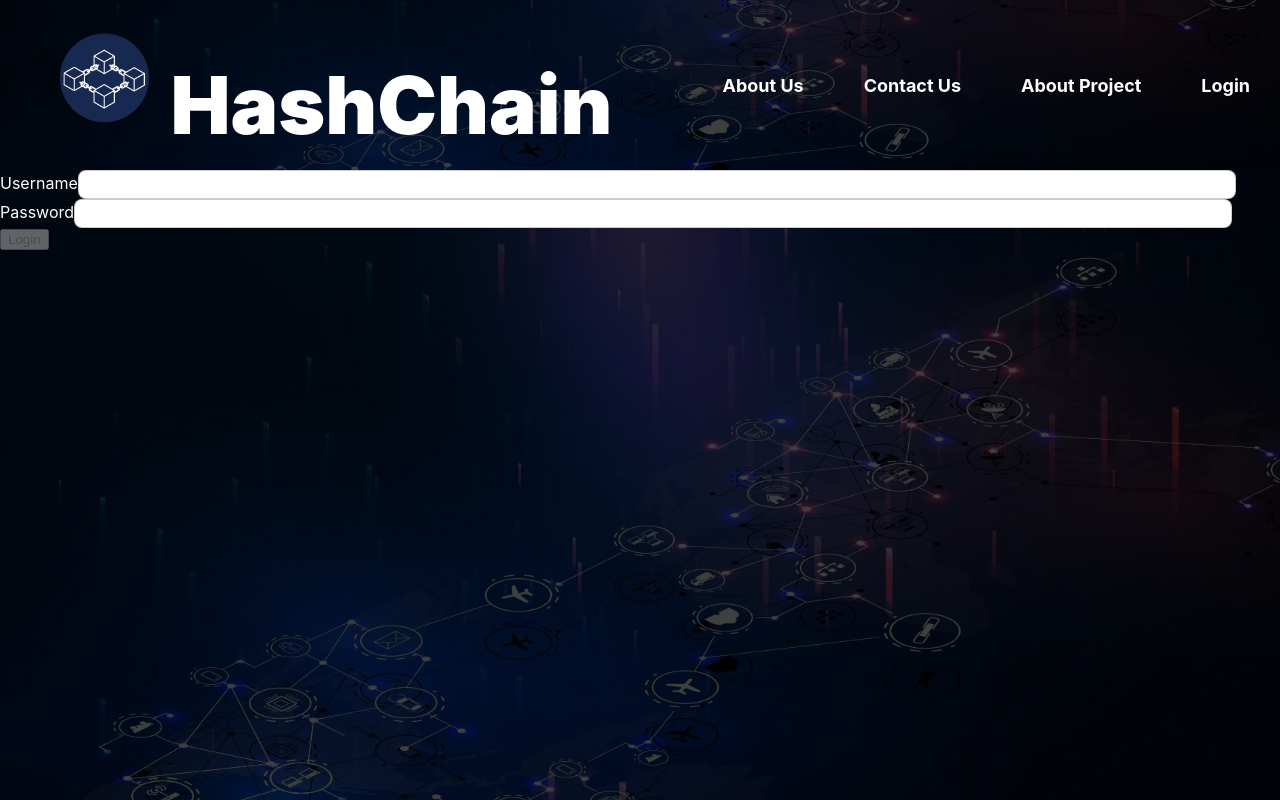
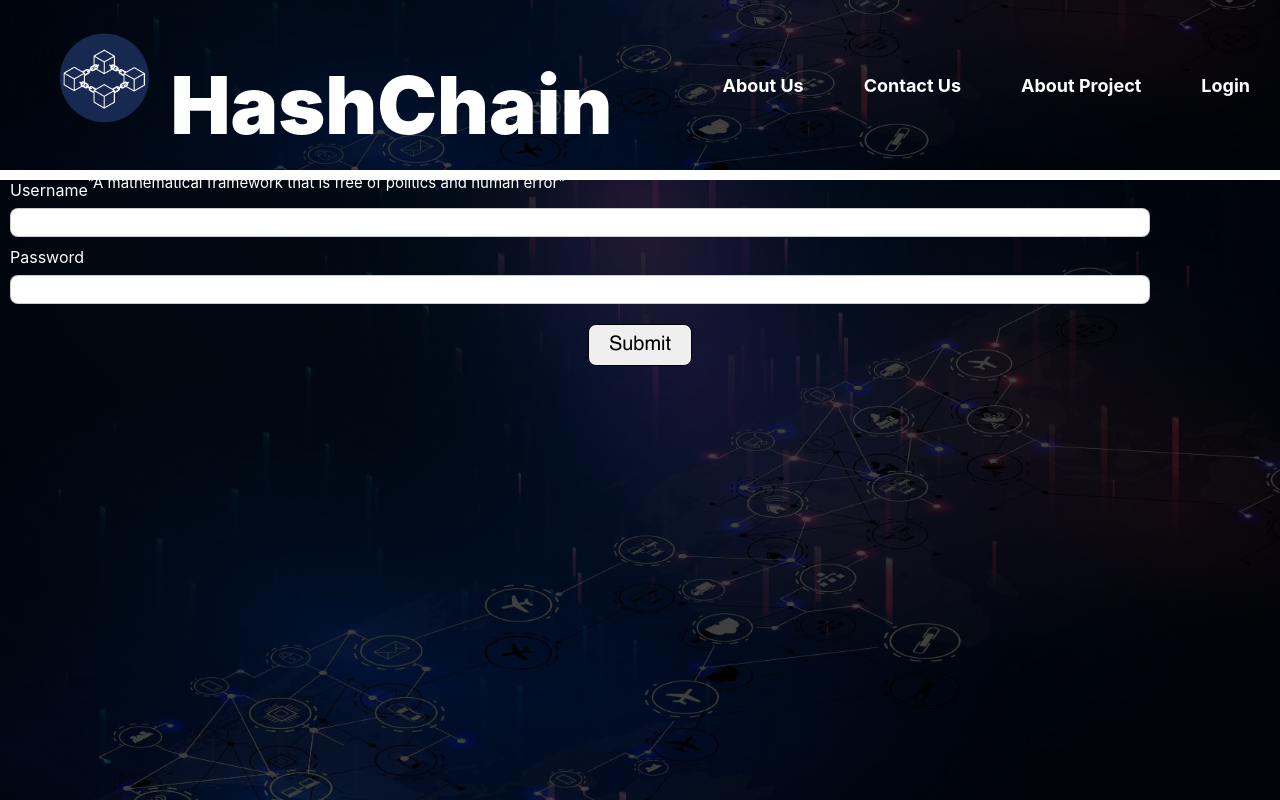
Before and after one commit to CosmoProgrammer/HashChain, a React (Create React App) app in the folder main_app/: page / in a window 1280 px wide. Shown: the top 800 px of the page. Built offline with nearby package versions, Linux system fonts and the light colour scheme.

Commit message:
made some changes

```diff
--- a/main_app/src/containers/login.js
+++ b/main_app/src/containers/login.js
@@ -18,11 +18,11 @@
       var credentials = {'username':username,'password':password};
       const response = await fetch('http://localhost:7793/login/'+JSON.stringify(credentials));
 
-      if(response){
+      if(response.responseText){
         console.log(Response)
         toast.success("Success Notification",{position:toast.POSITION.TOP_RIGHT});
         localStorage.setItem('authenticated',true);
-        navigate('/home/')
+        navigate('/home/');
       }
       else{
          navigate('http://localhost:7793/')
@@ -33,19 +33,21 @@
 <div className="home">
   <div className="form">
     <form onSubmit={HandleOnSubmit}>
-      <div className="login__input">
+      <div className="input-container">
         <label>Username</label>
         <input type="text" name="username"
           onChange={(u)=>setUsername(u.target.value)} required/>
 
       </div>
-      <div className="login_password">
+      <div className="input-container">
           <label>Password</label>
           <input type="password" name="password"
           onChange={(p)=>setPassword(p.target.value)} required/>
       </div>
       </form>
-      <Button block size='lg' type='submit' disabled={!validateForm()}>Login</Button>
+      <div className="button-container">
+        <input type="submit"/>
+      </div>
 </div>
 </div>
 </>);
```
Also changed, not shown: 1 other file (tests, documents, lock files or other folders).
